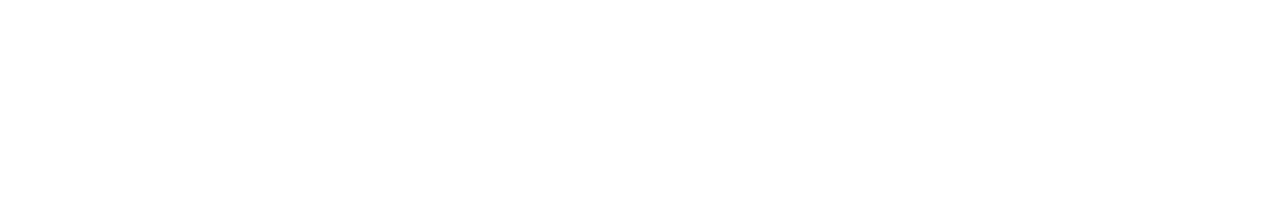
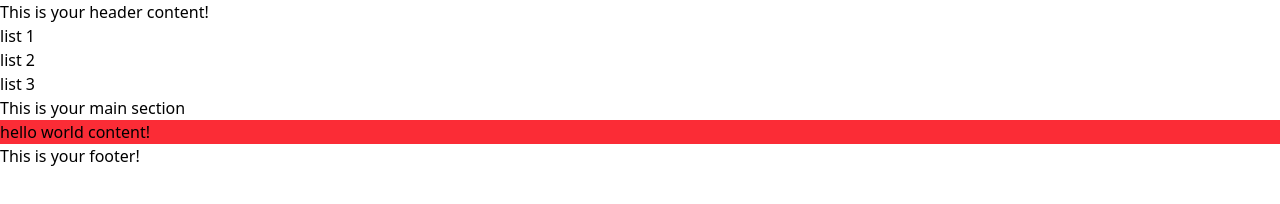
Before and after one commit to Uol-Project-Collab/UOL_degree_Planner, a plain HTML site: page Frontend/index.html in a window 1280 px wide. Drawn offline with nearby package versions, Linux system fonts and the light colour scheme.

Commit message:
index.html placeholder code added
Added some basic boiler plate

```diff
--- a/Frontend/index.html
+++ b/Frontend/index.html
@@ -6,7 +6,44 @@
     <script src="https://cdn.jsdelivr.net/npm/@tailwindcss/browser@4"></script>
     <link rel="stylesheet" href="./css.files/styles.css"></head>
 <body>
+    <header>
+        <!-- The header will most likely contain your navigation, logo, title etc.  -->
+         <!-- the h tags are for titles, the number is indicating size, but use css for actual sizing, the numbers more for browser sematics -->
+        <h1>
+            This is your header content!
+        </h1>
+        <!-- ul = unordered list -->
+        <ul>
+            <!-- li = list item -->
+            <li>
+                list 1
+            </li>
+            <li>
+                list 2
+            </li>
+            <li>
+                list 3
+            </li>
+        </ul>
+    </header>
 
+    <main>
+        <!-- this is where you'll store your main content of the page -->
+        <h2>
+            This is your main section
+        </h2>
+        <!-- tailwind uses inline class styling, you can check the docs for all the styling prperties, but you just add them into the class tag -->
+        <p class='bg-red-500'>
+            hello world content!
+        </p>
+    </main>
+
+    <footer>
+        <!-- this is your footer content -->
+        <h3>
+            This is your footer!
+        </h3>
+    </footer>
 </body>
 
 <script src="./js_files/app.js"></script>
```
